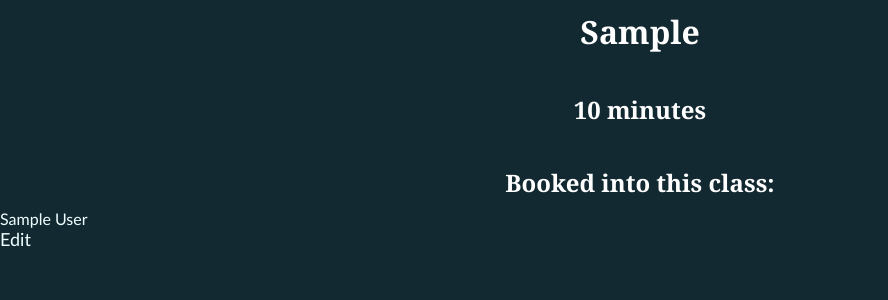
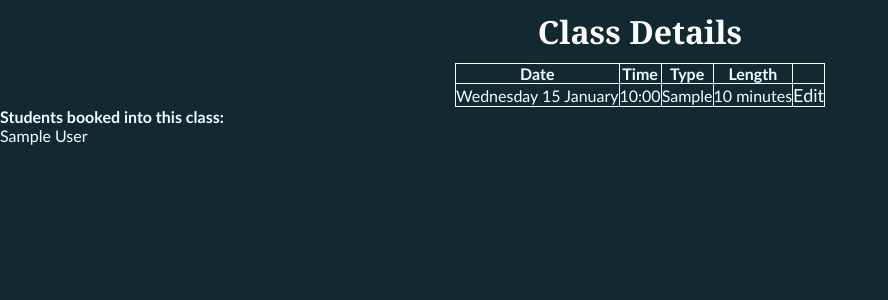
Before and after one commit to mhairilou/yoga_bookings, a Flask app: page /sessions/1 in a window 1280 px wide. Shown: the part 138-438 px from the top of the page, without its empty margins (0-888 px from the left). Run offline with Flask 2, Linux system fonts and the light colour scheme; a database or web service that is not in the repository returns one stand-in record (values such as "Sample title"); some libraries are stand-ins or nearby versions.

Commit message:
added time to sessions

```diff
--- a/yoga_bookings_app/db/yoga_bookings.sql
+++ b/yoga_bookings_app/db/yoga_bookings.sql
@@ -6,7 +6,8 @@ CREATE TABLE sessions (
     id SERIAL PRIMARY KEY,
     yoga_type VARCHAR(255),
     duration INT,
-    date DATE NOT NULL
+    date DATE NOT NULL,
+    time TIME NOT NULL
 );
 
 CREATE TABLE students (
--- a/yoga_bookings_app/repositories/session_repository.py
+++ b/yoga_bookings_app/repositories/session_repository.py
@@ -4,8 +4,8 @@ from models.session import Session
 
 # SAVE
 def save(session):
-    sql = "INSERT INTO sessions (yoga_type, duration, date) VALUES (%s, %s, %s) RETURNING id"
-    values = [session.yoga_type, session.duration, session.date]
+    sql = "INSERT INTO sessions (yoga_type, duration, date, time) VALUES (%s, %s, %s, %s) RETURNING id"
+    values = [session.yoga_type, session.duration, session.date, session.time]
     results = run_sql(sql, values)
     id = results[0]['id']
     session.id = id
@@ -17,7 +17,7 @@ def select_all():
     sql = "SELECT * FROM sessions"
     results = run_sql(sql)
     for result in results:
-        session = Session(result["yoga_type"], result["duration"], result["date"], result["id"])
+        session = Session(result["yoga_type"], result["duration"], result["date"], result["time"], result["id"])
         sessions.append(session)
     return sessions
 
@@ -28,7 +28,7 @@ def select(id):
     results = run_sql(sql, values)
     if results:
         result = results[0]
-        session = Session(result["yoga_type"], result["duration"], result["date"], result["id"])
+        session = Session(result["yoga_type"], result["duration"], result["date"], result["time"], result["id"])
         return session
 
 # DELETE ALL
@@ -46,6 +46,6 @@ def delete(id):
 
 # UPDATE BY ID
 def update(session):
-    sql = "UPDATE sessions SET (yoga_type, duration, date) = (%s, %s, %s) WHERE id = %s"
-    values = [session.yoga_type, session.duration, session.date, session.id]
+    sql = "UPDATE sessions SET (yoga_type, duration, date) = (%s, %s, %s, %s) WHERE id = %s"
+    values = [session.yoga_type, session.duration, session.date, session.time, session.id]
     run_sql(sql, values)
--- a/yoga_bookings_app/templates/bookings/index.html
+++ b/yoga_bookings_app/templates/bookings/index.html
@@ -5,8 +5,7 @@
 
 {% for booking in bookings %}
 
-    <p>{{ booking.student.first_name }} booked {{booking.session.yoga_type}} on {{booking.session.date.strftime("%A %d %B")}}</p>
-
+    <p>{{ booking.student.full_name() }} booked {{booking.session.yoga_type}} on {{booking.session.date.strftime("%A %d %B")}}</p>
 
 
 {% endfor %}
--- a/yoga_bookings_app/templates/sessions/show.html
+++ b/yoga_bookings_app/templates/sessions/show.html
@@ -1,15 +1,32 @@
 {% extends "base.html" %}
 {% block content %}
 
-<h1> {{session.yoga_type}} </h1>
-<h2> {{session.duration}} minutes</h2>
-<h3> Booked into this class: </h3>
+
+<h1> Class Details </h1>
+<table>
+<tr>
+
+    <th>Date</th>
+    <th>Time</th>
+    <th>Type</th>
+    <th>Length</th>
+</tr>
+<tr>
+    <td>{{session.date.strftime("%A %d %B")}}</td>
+    <td>{{session.time.strftime("%H:%M")}}</td>
+    <td>{{session.yoga_type}}</td>
+    <td>{{session.duration}} minutes</td>
+    <td><a href="/sessions/{{ session.id }}/edit">Edit</a></td>
+</tr>
+</table>
+
+
+<h4>Students booked into this class:</h4>
 <ul>
     {%for booking in bookings%}
     {{ booking.student.full_name() }}
     {%endfor%}
 </ul>
-<a href="/sessions/{{ session.id }}/edit">Edit</a>
 
 
 {% endblock %}
```
Also changed, not shown: yoga_bookings_app/console.py (+15 -14 lines), yoga_bookings_app/templates/bookings/show.html (+20 -1 lines), yoga_bookings_app/templates/sessions/edit.html (+10 -1 lines), yoga_bookings_app/templates/sessions/index.html (+4 -5 lines).
